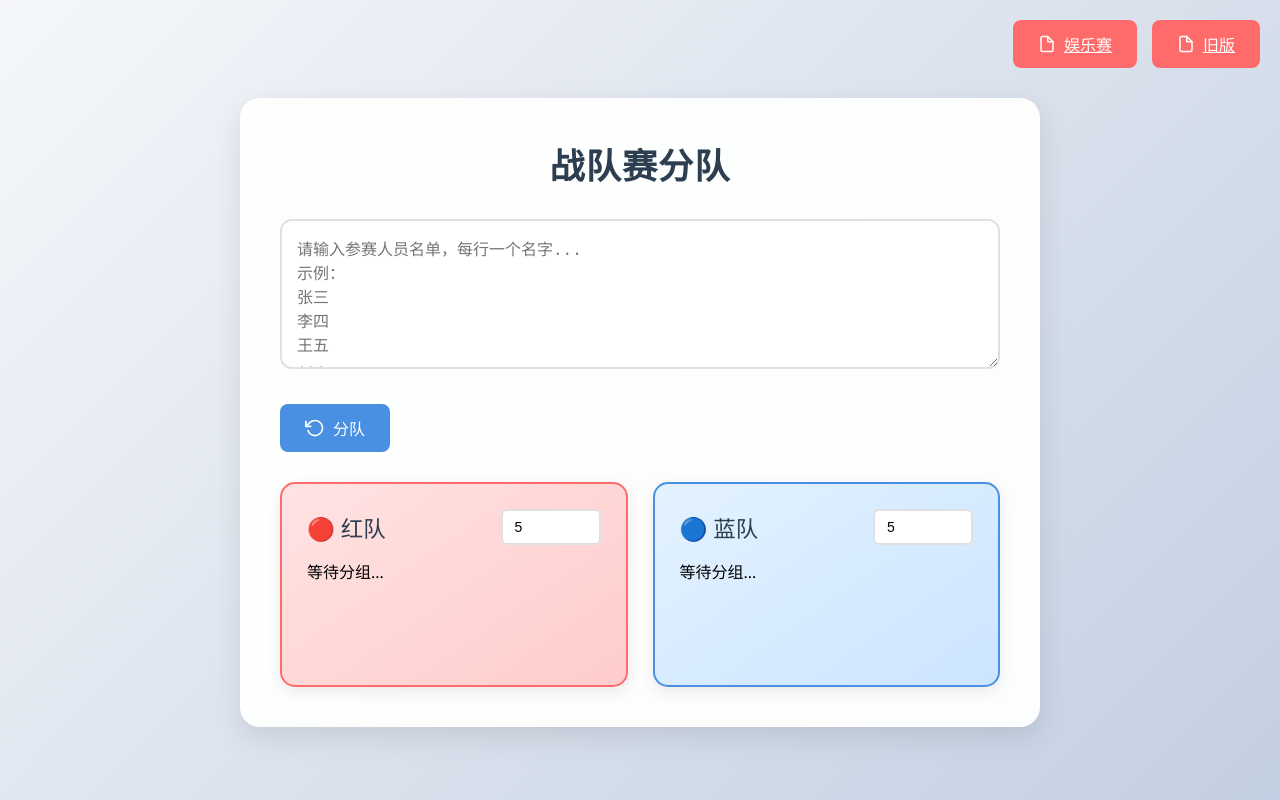
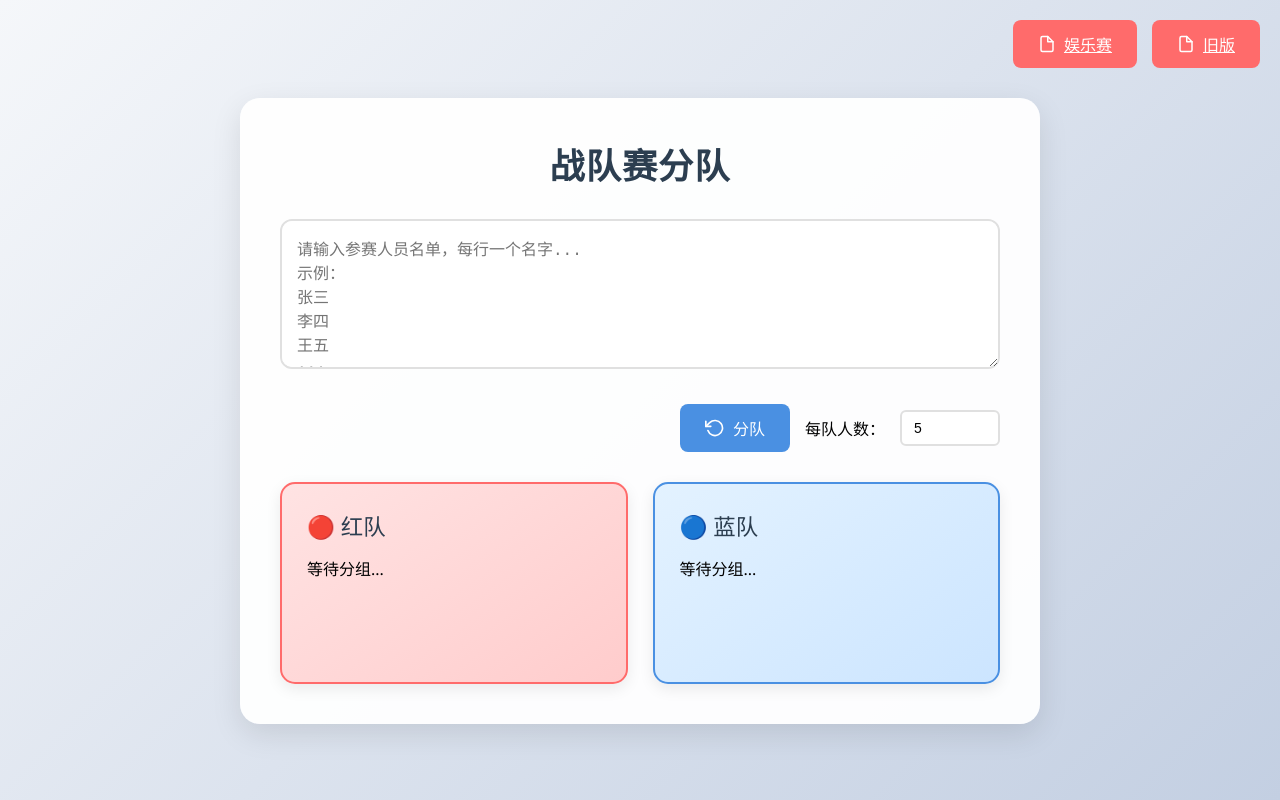
Before and after one commit to HuaKaiFuGuidoge/CODM-FD, a plain HTML site: page index.html in a window 1280 px wide. Both pictures are taken after a click on the button "分队". Drawn offline with Linux system fonts and the light colour scheme.

Commit message:
Add files via upload

```diff
--- a/index.html
+++ b/index.html
@@ -1,8 +1,8 @@
 <!DOCTYPE html>
 <html lang="zh">
 <head>
-    <meta charset="UTF-8">
-    <meta name="viewport" content="width=device-width, initial-scale=1.0">
+    <meta charset="UTF-8" />
+    <meta name="viewport" content="width=device-width, initial-scale=1.0"/>
     <title>战队赛分队</title>
     <style>
         :root {
@@ -28,6 +28,7 @@
             display: flex;
             gap: 15px;
             justify-content: flex-end;
+            align-items: center;
             margin-bottom: 30px;
         }
 
@@ -167,12 +168,6 @@
                 gap: 10px;
             }
 
-            .team-header {
-                flex-direction: column;
-                align-items: flex-start;
-                gap: 10px;
-            }
-
             .max-input {
                 width: 100%;
             }
@@ -212,6 +207,7 @@
             ></textarea>
         </div>
 
+        <div class="toolbar">
             <button onclick="randomizeTeams()" class="btn btn-primary">
                 <svg xmlns="http://www.w3.org/2000/svg" width="20" height="20" viewBox="0 0 24 24" fill="none" stroke="currentColor" stroke-width="2" stroke-linecap="round" stroke-linejoin="round">
                     <path d="M1 4v6h6"></path>
@@ -219,17 +215,19 @@
                 </svg>
                 <span>分队</span>
             </button>
+            <p>每队人数：</p>
+            <input type="number"
+                   id="maxPerTeam"
+                   class="max-input"
+                   min="1"
+                   value="5"
+                   placeholder="每队最大人数">
+        </div>
 
         <div class="teams-container">
             <div id="teamRed" class="team-card team-red">
                 <div class="team-header">
                     <span class="team-title">🔴 红队</span>
-                    <input type="number"
-                           id="redMax"
-                           class="max-input"
-                           min="1"
-                           value="5"
-                           placeholder="最大人数">
                 </div>
                 <div class="team-members">等待分组...</div>
             </div>
@@ -237,12 +235,6 @@
             <div id="teamBlue" class="team-card team-blue">
                 <div class="team-header">
                     <span class="team-title">🔵 蓝队</span>
-                    <input type="number"
-                           id="blueMax"
-                           class="max-input"
-                           min="1"
-                           value="5"
-                           placeholder="最大人数">
                 </div>
                 <div class="team-members">等待分组...</div>
             </div>
@@ -256,10 +248,10 @@
                 .split('\n')
                 .filter(name => name.trim());
 
-            let redMax = parseInt(document.getElementById('redMax').value) || 5;
-            let blueMax = parseInt(document.getElementById('blueMax').value) || 5;
-            redMax = Math.max(1, redMax);
-            blueMax = Math.max(1, blueMax);
+            let maxPerTeam = parseInt(document.getElementById('maxPerTeam').value) || 5;
+            maxPerTeam = Math.max(1, maxPerTeam);
+            const redMax = maxPerTeam;
+            const blueMax = maxPerTeam;
             const totalMax = redMax + blueMax;
 
             if (names.length < 2) {
@@ -276,9 +268,14 @@
             };
 
             const shuffled = shuffle([...names]);
-            const selected = shuffled.slice(0, totalMax);
-            const teamRed = selected.slice(0, redMax);
-            const teamBlue = selected.slice(redMax, redMax + blueMax);
+            const n = Math.min(shuffled.length, totalMax);
+            const maxEven = n % 2 === 0 ? n : n - 1;
+            const redCount = Math.min(redMax, Math.floor(maxEven / 2));
+            const blueCount = Math.min(blueMax, maxEven - redCount);
+
+            const selected = shuffled.slice(0, maxEven);
+            const teamRed = selected.slice(0, redCount);
+            const teamBlue = selected.slice(redCount, redCount + blueCount);
 
             function updateTeam(teamElement, members, color) {
                 const title = teamElement.querySelector('.team-title');
```
Lines whose indentation alone changed are shown as unchanged.
